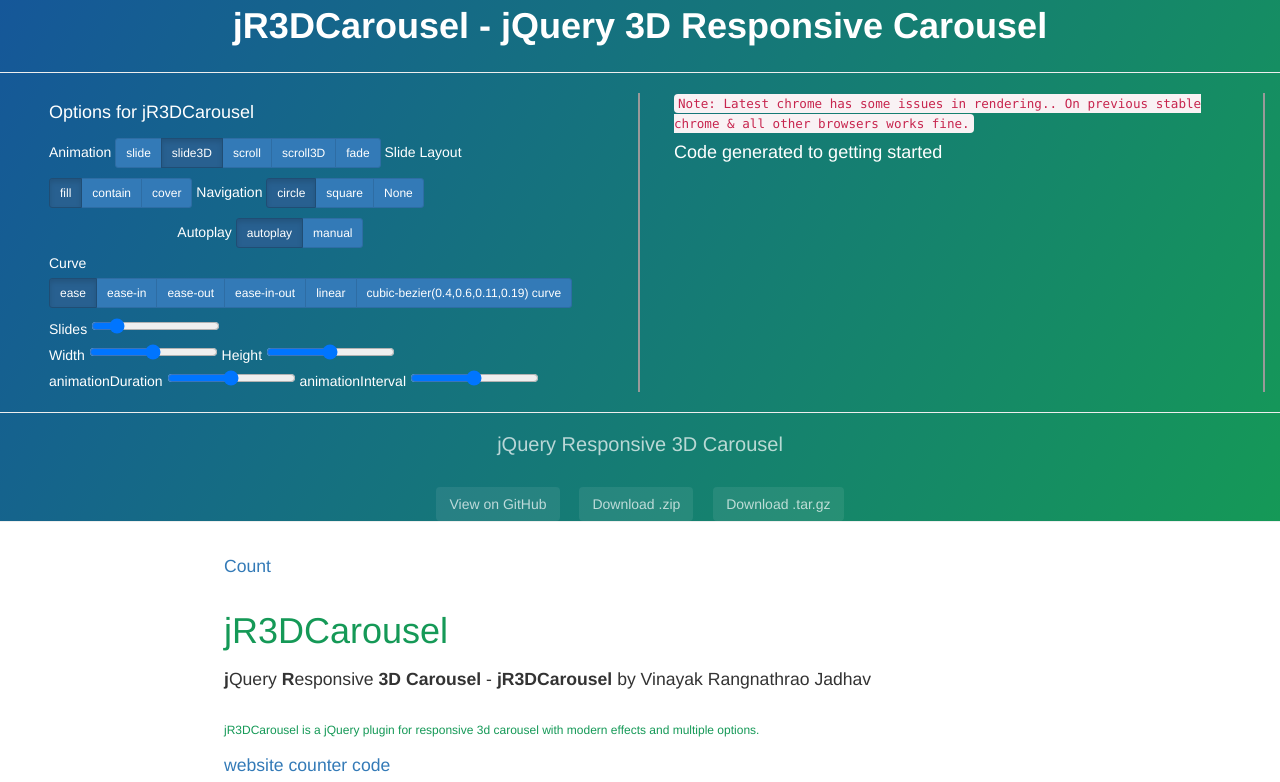
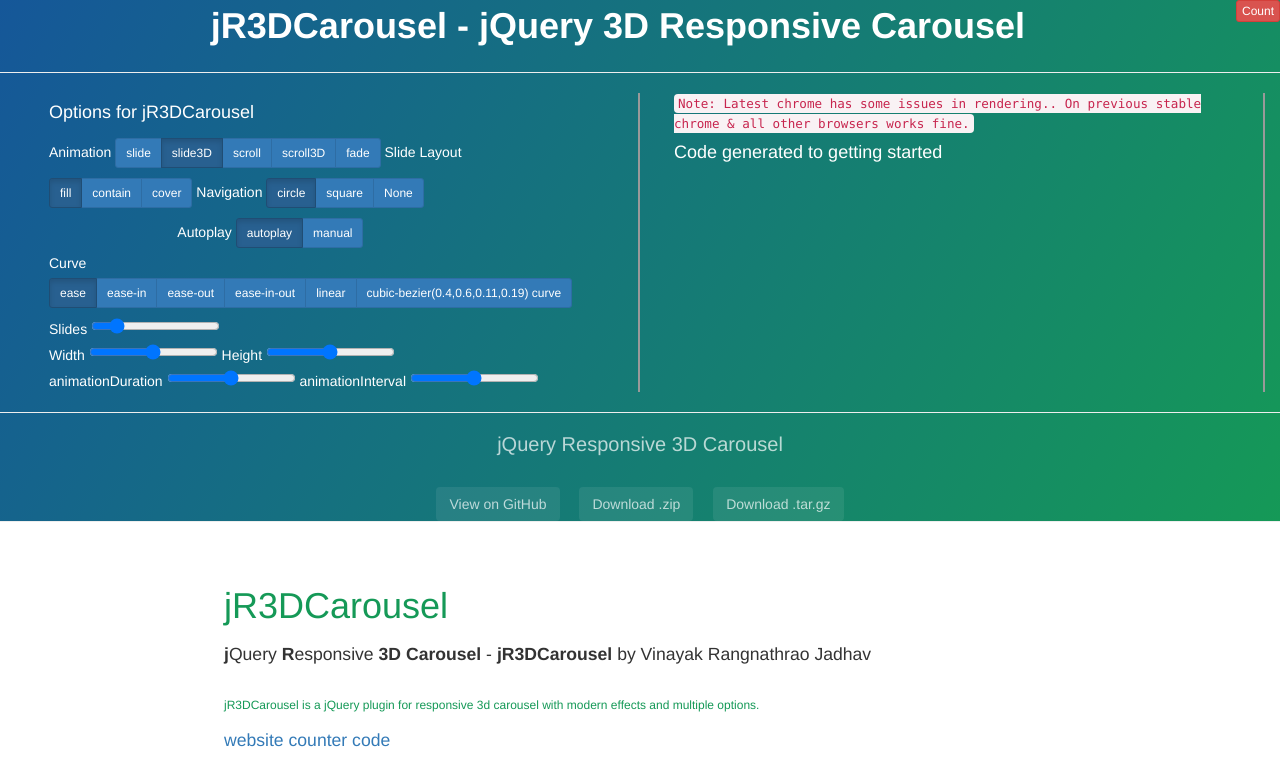
Before and after one commit to vinayakjadhav/jR3DCarousel, a plain HTML site: page index.html in a window 1280 px wide. Shown: the top 782 px of the page. Drawn offline with nearby package versions, Linux system fonts and the light colour scheme; a script that the page names is missing.

Commit message:
initial commit

```diff
--- a/index.html
+++ b/index.html
@@ -121,6 +121,7 @@
   </head>
   <body>
     <section class="page-header">
+      <a class="btn btn-danger btn-xs pull-right" href="http://vinayakjadhav.github.io/jR3DCarousel#disqus_thread">Count</a>
       <h1 class="project-name">jR3DCarousel - jQuery 3D Responsive Carousel</h1>
       <div class="jRCarouselGallery"></div>
       <hr/>
@@ -210,7 +211,6 @@
 	})();
 	</script>
 	<noscript>Please enable JavaScript to view the <a href="https://disqus.com/?ref_noscript" rel="nofollow">comments powered by Disqus.</a></noscript>
-    	<a href="http://vinayakjadhav.github.io/jR3DCarousel#disqus_thread">Count</a>
       <h1>
 <a id="jr3dcarousel" class="anchor" href="#jr3dcarousel" aria-hidden="true"><span class="octicon octicon-link"></span></a>jR3DCarousel</h1>
 
```
